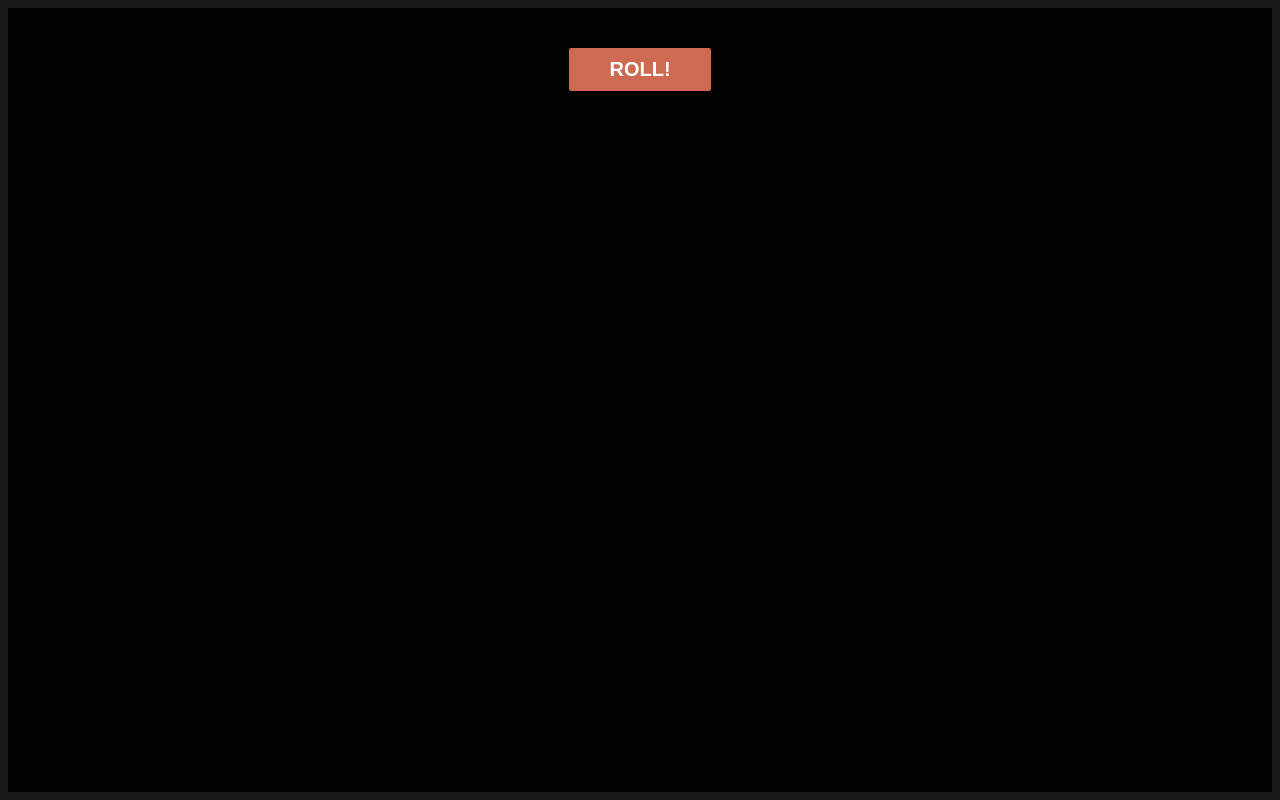
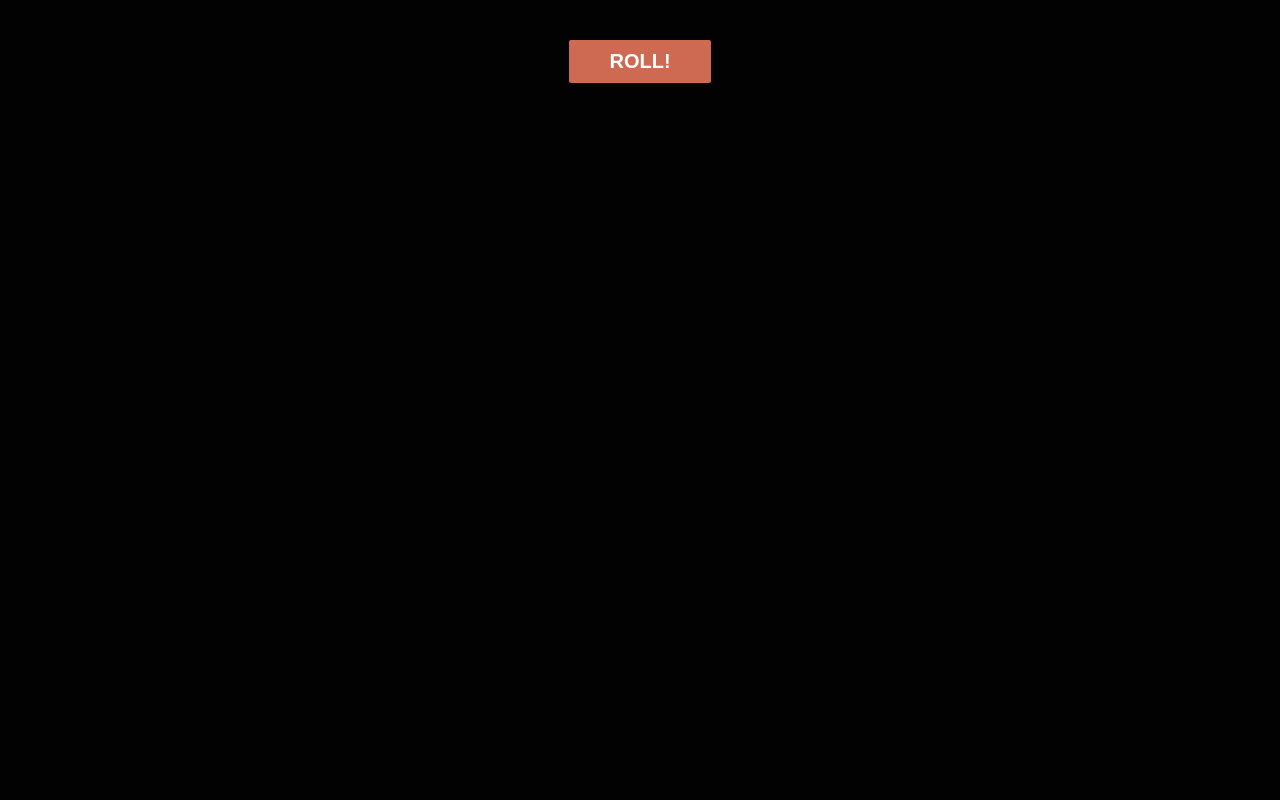
Before and after one commit to aldnav/simple-picker, a plain HTML site: page index.html in a window 1280 px wide. Drawn offline with Linux system fonts and the light colour scheme.

Commit message:
Adjust style for full window

```diff
--- a/site.css
+++ b/site.css
@@ -2,6 +2,9 @@ html, body {
     font-family: Arial, 'Open Sans', sans-serif;
     background-color: rgba(0,0,0,0.9);
     color: white;
+    margin: 0;
+    padding: 0;
+    height: 100%;
 }
 
 .wrapper {
```
